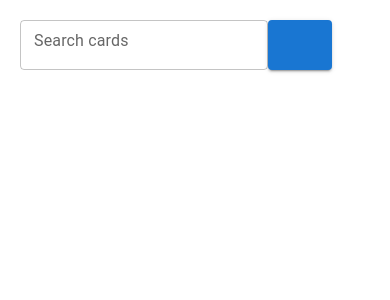
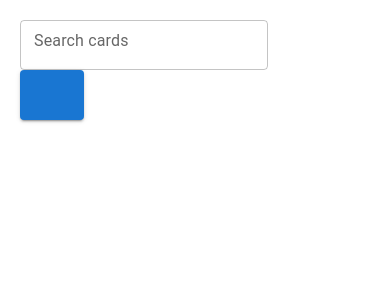
Before and after one commit to BenjaminSiri/mtg_app, a React (Create React App) app: page / in a window 390 px wide. Shown: the top 300 px of the page. Built offline with nearby package versions, Linux system fonts and the light colour scheme; some icons are missing.

Commit message:
Maybe fix mobile styling

```diff
--- a/src/Pages/home.tsx
+++ b/src/Pages/home.tsx
@@ -7,7 +7,6 @@ import SearchIcon from '@mui/icons-material/Search';
 import { fetchMTGCards, fetchMTGCard, fetchMTGCardImage } from '../Util/api/mtg';
 
 import loadingGif from '../gifs/loading.gif';
-import { set } from 'yaml/dist/schema/yaml-1.1/set';
 
 const StyledDiv = styled.div`
     color: #333;
@@ -18,7 +17,7 @@ const StyledDiv = styled.div`
 
 const SearchContainer = styled.div`
     flex: 1;
-    min-width: 400px;
+    max-width: 90%;
 `
 
 const ImageContainer = styled.div`
@@ -26,7 +25,7 @@ const ImageContainer = styled.div`
     display: flex;
     justify-content: center;
     flex: 2;
-    min-width: 500px;
+    max-width: 90%;
 `;
 
 const StyledCard = styled(Card)`
@@ -44,6 +43,8 @@ const StyledCardContent = styled(CardContent)`
     padding: 0;
     margin: 0;
     width: 100%;
+    min-width: 200px;
+    max-width: 400px;
     height: 100%;
     display: flex;
     flex-direction: column;
@@ -86,8 +87,11 @@ const StyledButton = styled(Button)`
 
 const StyledImage = styled.img`
     margin-top: 20px;
-    height: 600px;
-    width: auto;
+    width: 100%;
+    min-width: 200px;
+    max-width: 400px;
+    height: auto;
+    object-fit: contain;
 `;
 
 const Home: React.FC = () => {
```
